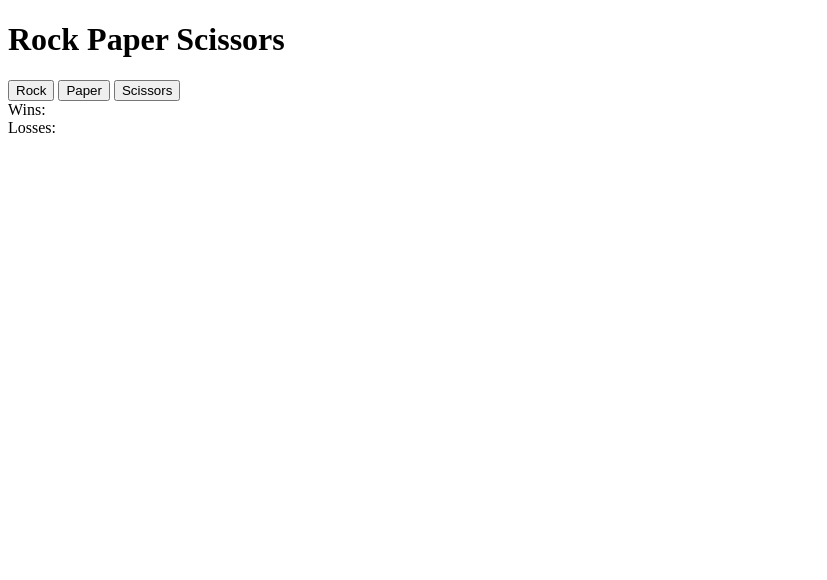
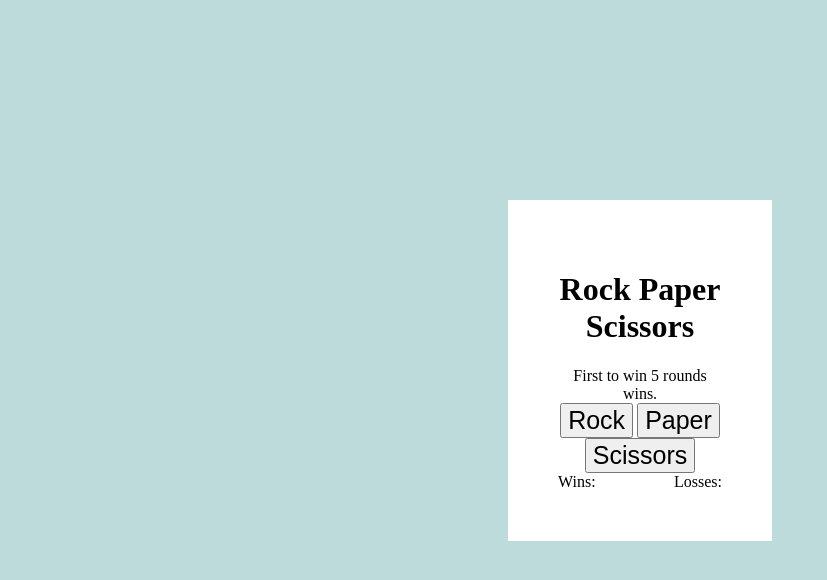
Before and after one commit to Wintersgate/rock-paper-scissors, a plain HTML site: page index.html in a window 1280 px wide. Shown: the whole page, without its empty margins (0-827 px from the left). Drawn offline with Linux system fonts and the light colour scheme.

Commit message:
Added css file with styling

```diff
--- a/index.html
+++ b/index.html
@@ -4,11 +4,13 @@
     <meta charset="UTF-8">
     <meta name="viewport" content="width=device-width, initial-scale=1.0">
     <title>Rock Paper Scissors</title>
+    <link rel="stylesheet" href="styles.css">
     <script src = "script.js" defer></script>
 </head>
 <body>
+    <div id="container">
         <h1>Rock Paper Scissors</h1>
-    <div id="container"></div>
+        <div id="round-text">First to win 5 rounds wins.</div>
         <button id="rock">Rock</button>
         <button id="paper">Paper</button>
         <button id="scissors">Scissors</button>
@@ -17,5 +19,6 @@
             <div id="losses">Losses:</div>
         </div>
         <div id="final"></div>
+    </div>
 </body>
 </html>
--- a/script.js
+++ b/script.js
@@ -1,5 +1,5 @@
 const buttons = document.querySelectorAll('button');
-const container = document.querySelector('#container');
+const roundText = document.querySelector('#round-text');
 const score = document.querySelector('#score');
 const winText = document.querySelector('#wins');
 const lossText = document.querySelector('#losses');
@@ -53,8 +53,7 @@ function playGame () {
             }
             const computerSelection = getComputerChoice();
             const result = playRound(playerSelection, computerSelection);
-            console.log(result);
-            container.innerText = result;
+            roundText.innerText = result;
 
             if (result === "You win! " + playerSelection + " beats " + computerSelection) {
                 wins++;
--- /dev/null
+++ b/styles.css
@@ -0,0 +1,25 @@
+body {
+    text-align: center;
+    margin-top: 200px;
+    background-color: rgb(189, 219, 219);
+}
+
+#container {
+    background-color: white;
+    margin-left: 500px;
+    margin-right: 500px;
+    padding: 50px;
+}
+
+button {
+    font-size: 25px;
+}
+
+#score {
+    display: flex;
+    justify-content: space-between;
+}
+
+#final {
+    font-size: 25px;
+}
```
Lines whose indentation alone changed are shown as unchanged.
